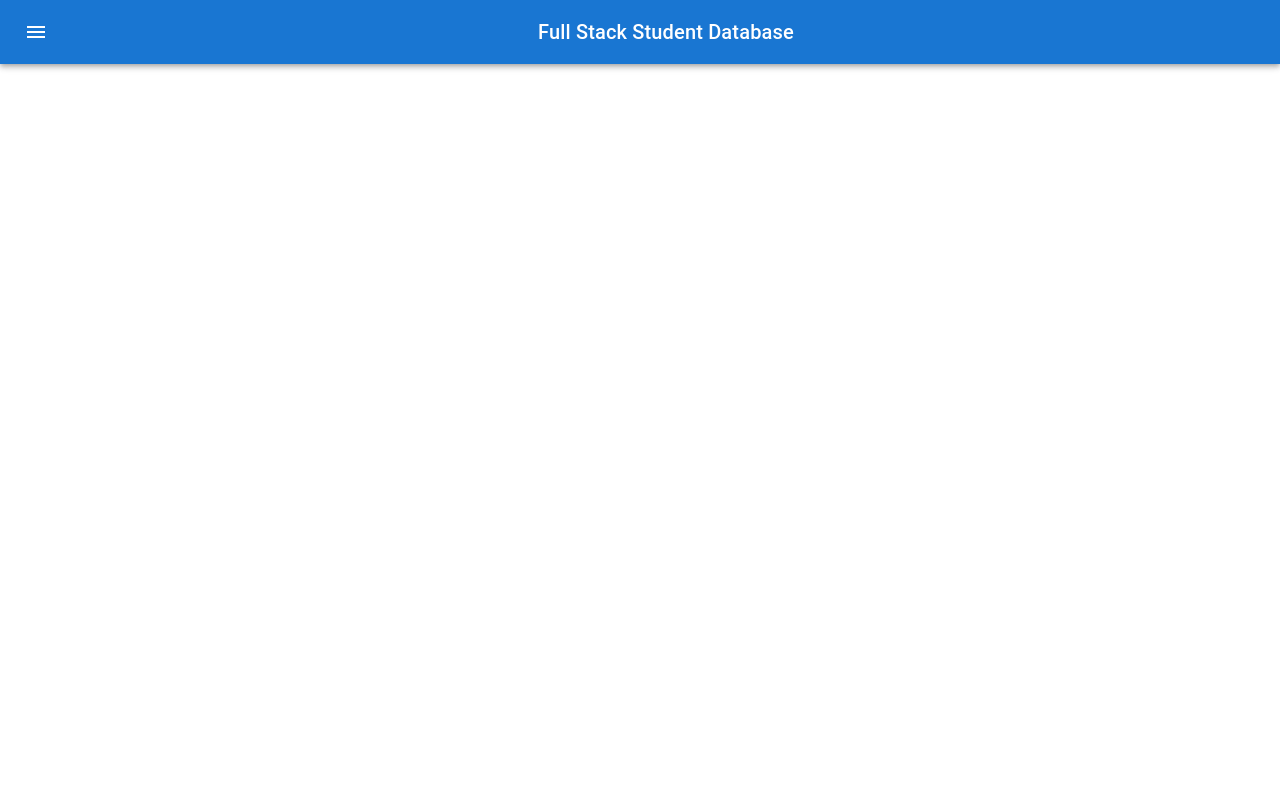
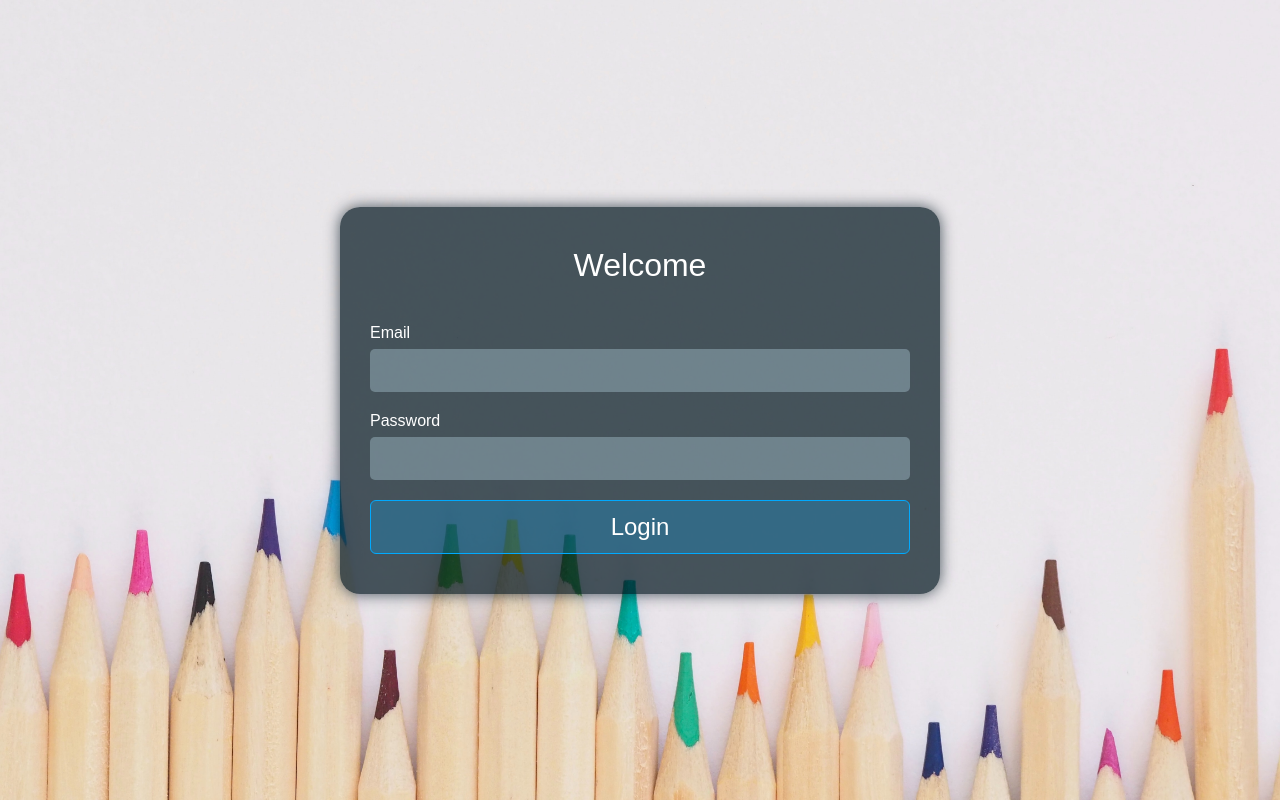
Before and after one commit to KodyAnderson1/StudentDatabaseFullStack, a React (Create React App) app in the folder studentfrontend/: page /login in a window 1280 px wide. Built offline with nearby package versions, Linux system fonts and the light colour scheme.

Commit message:
adding more custom css

```diff
--- a/studentfrontend/src/App.css
+++ b/studentfrontend/src/App.css
@@ -1,3 +1,162 @@
 .App {
+  /* padding-bottom: 1rem; */
   text-align: center;
+  background-image: url("../background-img.jpg");
+  height: auto;
+  width: 100%;
+  background-size: cover;
+  background-position: center;
 }
+
+*, *::before, *::after {
+  box-sizing: border-box;
+  font-family: Arial, Helvetica, sans-serif;
+}
+
+.TEST {
+  background-color: black;
+  color: green;
+}
+
+:root {
+  --primary-light-hsl: 200, 100%, 91%;
+  --primary-hsl: 200, 100%, 50%;
+  --primary-dark-hsl: 200, 100%, 6%;
+  --success-hsl: 100, 60%, 50%;
+  --error-hsl: 0, 60%, 50%;
+}
+
+body {
+  margin: 0;
+}
+
+/************************** LOG IN ***************************/
+.full-screen-container {
+  height: 100vh;
+  width: 100%;
+  background-size: cover;
+  background-position: center;
+  display: flex;
+  justify-content: center;
+  align-items: center;
+}
+
+.login-container {
+  --color: hsl(var(--primary-dark-hsl), .7);
+  background-color: var(--color);
+  box-shadow: 0 0 15px 0 var(--color);
+  padding: 40px 30px;
+  width: 80%;
+  max-width: 600px;
+  border-radius: 20px;
+}
+
+.login-title {
+  margin: 0;
+  color: white;
+  text-align: center;
+  font-size: 2rem;
+  font-weight: normal;
+}
+
+.form-login {
+  display: flex;
+  flex-direction: column;
+  gap: 20px;
+  margin-top: 40px;
+}
+
+.input-group-login {
+  display: flex;
+  flex-direction: column;
+  gap: 7px;
+}
+
+.input-group-login label {
+  color: white;
+  font-weight: lighter;
+  text-align: left;
+}
+
+.input-group-login input {
+  font-size: 1.25rem;
+  padding: .5em;
+  background-color: hsl(var(--primary-light-hsl), .3);
+  border: none;
+  outline: none;
+  border-radius: .25em;
+  color: white;
+  font-weight: lighter;
+}
+
+.input-group-login.success input {
+  box-shadow: 0 0 0 1px hsl(var(--success-hsl));
+}
+
+.input-group-login.error input {
+  box-shadow: 0 0 0 1px hsl(var(--error-hsl));
+}
+
+.input-group-login input:focus {
+  box-shadow: 0 0 0 1px hsl(var(--primary-hsl));
+}
+
+.input-group-login .msg {
+  display: none;
+  font-size: .75rem;
+}
+
+.input-group-login.success .msg,
+.input-group.error .msg {
+  display: block;
+}
+
+.input-group-login.error .msg{
+  color: hsl(var(--error-hsl));
+}
+
+.input-group-login.success .msg{
+  color: hsl(var(--success-hsl));
+}
+
+.login-button {
+  padding: .5em 1em;
+  font-size: 1.5rem;
+  font-weight: lighter;
+  color: white;
+  background-color: hsl(var(--primary-hsl), .25);
+  border: 1px solid hsl(var(--primary-hsl));
+  border-radius: .25em;
+  outline: none;
+  cursor: pointer;
+}
+
+.login-button:hover,
+.login-button:focus {
+  background-color: hsl(var(--primary-hsl), .4);
+}
+
+/************************** STUDENTS ***************************/
+
+
+.paper-style {
+  padding: 3.125rem 1.25rem;
+  width: 600;
+  margin: 1.25rem 17rem;
+}
+
+h1.students-heading {
+  color: blue;
+  margin-top: -1rem;
+}
+
+.paper-style button {
+  margin-top: 1rem;
+  margin-bottom: -1rem;
+}
+
+.specific-student {
+  margin: 0.625rem;
+  padding: 1rem;
+  text-align: left;
+}
--- a/studentfrontend/src/App.js
+++ b/studentfrontend/src/App.js
@@ -2,19 +2,23 @@ import { Route, Routes, Navigate } from "react-router-dom";
 
 import "./App.css";
 import Appbar from "./components/Appbar";
-import Login from "./components/login";
+import Login from "./components/Login";
 import Student from "./components/Student";
 
 function App() {
   return (
-    <div className="App">
-      <Appbar />
-      <Routes>
-        {/* <Route path="" element={<Student />} /> */}
-        <Route path="" element={<Login />} />
-      </Routes>
-      {/* <Route path="/login" element={<Login />} /> */}
-    </div>
+    <>
+      <div className="App">
+        <Routes>
+          <Route path="/" element={<Appbar />}>
+            <Route path="/students" element={<Student />} />
+            <Route index element={<Student />} />
+          </Route>
+          <Route path="login" element={<Login />} />
+          <Route path="*" element={<Navigate to="/students" />} />
+        </Routes>
+      </div>
+    </>
   );
 }
 
--- a/studentfrontend/src/components/Appbar.js
+++ b/studentfrontend/src/components/Appbar.js
@@ -1,4 +1,5 @@
 import * as React from "react";
+import { Outlet } from "react-router-dom";
 import AppBar from "@mui/material/AppBar";
 import Box from "@mui/material/Box";
 import Toolbar from "@mui/material/Toolbar";
@@ -19,6 +20,7 @@ export default function Appbar() {
           </Typography>
         </Toolbar>
       </AppBar>
+      <Outlet />
     </Box>
   );
 }
--- a/studentfrontend/src/components/Student.js
+++ b/studentfrontend/src/components/Student.js
@@ -8,8 +8,6 @@ export default function Student() {
   const [name, setName] = useState("");
   const [address, setAddress] = useState("");
 
-  const paperStyle = { padding: "50px 20px", width: 600, margin: "20px auto" };
-  const h1Style = { color: "blue", marginTop: "-1rem" };
   const FieldStyle = { paddingBottom: "0.5rem" };
 
   const handleSubmit = (e) => {
@@ -28,8 +26,8 @@ export default function Student() {
 
   return (
     <Container>
-      <Paper elevation={3} style={paperStyle}>
-        <h1 style={h1Style}>Add Student</h1>
+      <Paper elevation={3} className="paper-style">
+        <h1 className="students-heading">Add Student</h1>
         <Box component="form" noValidate autoComplete="off">
           <TextField
             id="standard-basic"
@@ -48,7 +46,7 @@ export default function Student() {
             value={address}
             onChange={(e) => setAddress(e.target.value)}
           />
-          <Button style={{ marginTop: ".5rem" }} variant="contained" onClick={handleSubmit}>
+          <Button variant="contained" onClick={handleSubmit}>
             Send
           </Button>
         </Box>
@@ -61,7 +59,6 @@ export default function Student() {
 
 function DisplayStudents() {
   const [students, setStudents] = useState([]);
-  const paperStyle = { padding: "50px 20px", width: 600, margin: "20px auto" };
 
   useEffect(() => {
     fetch("http://localhost:8080/student/getAll")
@@ -72,12 +69,9 @@ function DisplayStudents() {
   return (
     <Container>
       <h2>Students</h2>
-      <Paper elevation={3} style={paperStyle}>
+      <Paper elevation={3} className="paper-style">
         {students.map((student) => (
-          <Paper
-            elevation={6}
-            style={{ margin: "10px", padding: "15px", textAlign: "left" }}
-            key={student.id}>
+          <Paper elevation={6} className="specific-student" key={student.id}>
             ID: {student.id} <br />
             Name: {student.name} <br />
             Address: {student.address}
--- a/studentfrontend/src/components/login.js
+++ b/studentfrontend/src/components/login.js
@@ -1,23 +1,29 @@
-import "../login.css";
+import "../App.css";
+import { useNavigate } from "react-router-dom";
 
 export default function Login() {
+  const navigate = useNavigate();
+
+  const redirectToHome = () => {
+    navigate("/students");
+  };
+
   return (
     <div className="full-screen-container">
       <div className="login-container">
         <h1 className="login-title">Welcome</h1>
-        <form className="form-login">
+        <form id="login-form" className="form-login" onSubmit={redirectToHome}>
           <div className="input-group-login">
-            <label for="email">Email</label>
+            <label htmlFor="email">Email</label>
             <input type="email" name="email" id="email" />
             <span className="msg">Valid email</span>
           </div>
           <div className="input-group-login">
-            <label for="password">Password</label>
+            <label htmlFor="password">Password</label>
             <input type="password" name="password" id="password" />
             <span className="msg">Incorrect password</span>
           </div>
-
-          <button type="submit" className="login-button">
+          <button form="login-form" type="submit" className="login-button">
             Login
           </button>
         </form>
--- a/studentfrontend/src/login.css
+++ /dev/null
@@ -1,123 +0,0 @@
-*, *::before, *::after {
-    box-sizing: border-box;
-    font-family: Arial, Helvetica, sans-serif;
-}
-
-.TEST {
-    background-color: black;
-    color: green;
-}
-
-:root {
-    --primary-light-hsl: 200, 100%, 91%;
-    --primary-hsl: 200, 100%, 50%;
-    --primary-dark-hsl: 200, 100%, 6%;
-    --success-hsl: 100, 60%, 50%;
-    --error-hsl: 0, 60%, 50%;
-}
-
-body {
-    margin: 0;
-}
-
-.full-screen-container {
-
-    display: flex;
-    justify-content: center;
-    align-items: center;
-}
-
-.login-container {
-    --color: hsl(var(--primary-dark-hsl), .7);
-    background-color: var(--color);
-    box-shadow: 0 0 15px 0 var(--color);
-    padding: 40px 30px;
-    width: 80%;
-    max-width: 600px;
-    border-radius: 20px;
-}
-
-.login-title {
-    margin: 0;
-    color: white;
-    text-align: center;
-    font-size: 2rem;
-    font-weight: normal;
-}
-
-.form-login {
-    display: flex;
-    flex-direction: column;
-    gap: 20px;
-    margin-top: 40px;
-}
-
-.input-group-login {
-    display: flex;
-    flex-direction: column;
-    gap: 7px;
-}
-
-.input-group-login label {
-    color: white;
-    font-weight: lighter;
-    text-align: left;
-}
-
-.input-group-login input {
-    font-size: 1.25rem;
-    padding: .5em;
-    background-color: hsl(var(--primary-light-hsl), .3);
-    border: none;
-    outline: none;
-    border-radius: .25em;
-    color: white;
-    font-weight: lighter;
-}
-
-.input-group-login.success input {
-    box-shadow: 0 0 0 1px hsl(var(--success-hsl));
-}
-
-.input-group-login.error input {
-    box-shadow: 0 0 0 1px hsl(var(--error-hsl));
-}
-
-.input-group-login input:focus {
-    box-shadow: 0 0 0 1px hsl(var(--primary-hsl));
-}
-
-.input-group-login .msg {
-    display: none;
-    font-size: .75rem;
-}
-
-.input-group-login.success .msg,
-.input-group.error .msg {
-    display: block;
-}
-
-.input-group-login.error .msg{
-    color: hsl(var(--error-hsl));
-}
-
-.input-group-login.success .msg{
-    color: hsl(var(--success-hsl));
-}
-
-.login-button {
-    padding: .5em 1em;
-    font-size: 1.5rem;
-    font-weight: lighter;
-    color: white;
-    background-color: hsl(var(--primary-hsl), .25);
-    border: 1px solid hsl(var(--primary-hsl));
-    border-radius: .25em;
-    outline: none;
-    cursor: pointer;
-}
-
-.login-button:hover,
-.login-button:focus {
-    background-color: hsl(var(--primary-hsl), .4);
-}
```
Also changed, not shown: studentfrontend/src/components/test.js (added, +9 -0 lines).
